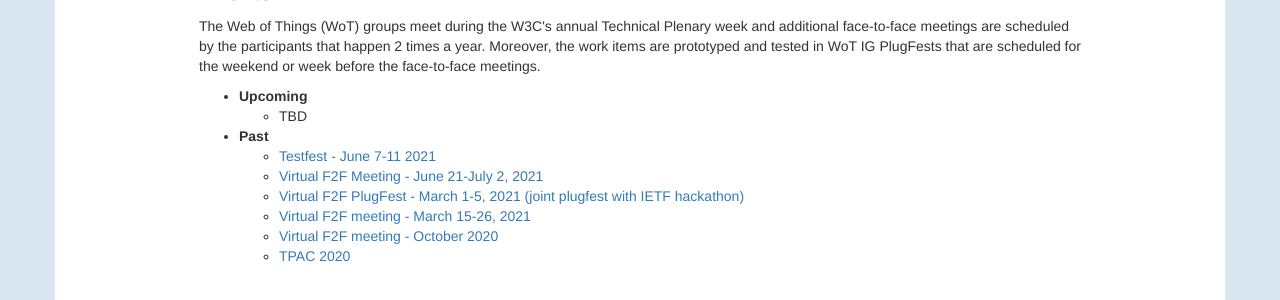
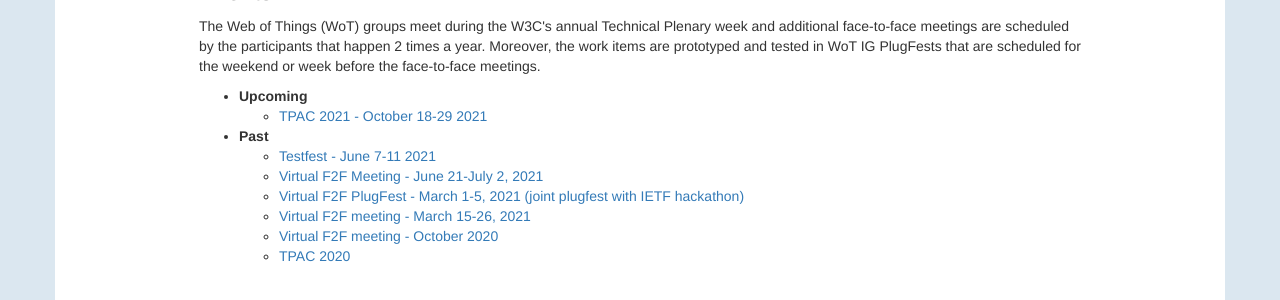
Before and after one commit to w3c/wot-marketing, a Jekyll site: the page built from docs/activities/general/index.html, in a window 1280 px wide. Shown: the part 482-782 px from the top of the page. Built offline with Jekyll 4.4.1, drawn with Linux system fonts in a browser that asks for light colours; nearby versions of some CDN libraries.

Commit message:
add TPAC wiki link

```diff
--- a/docs/activities/general/index.html
+++ b/docs/activities/general/index.html
@@ -31,7 +31,7 @@
 		<li>
 			<strong>Upcoming</strong>
 			<ul>
-				<li>TBD</li>
+				<li><a href="https://www.w3.org/wiki/TPAC/2021">TPAC 2021 - October 18-29 2021</a></li>
 			</ul>
 		</li>
 		<li>
```
